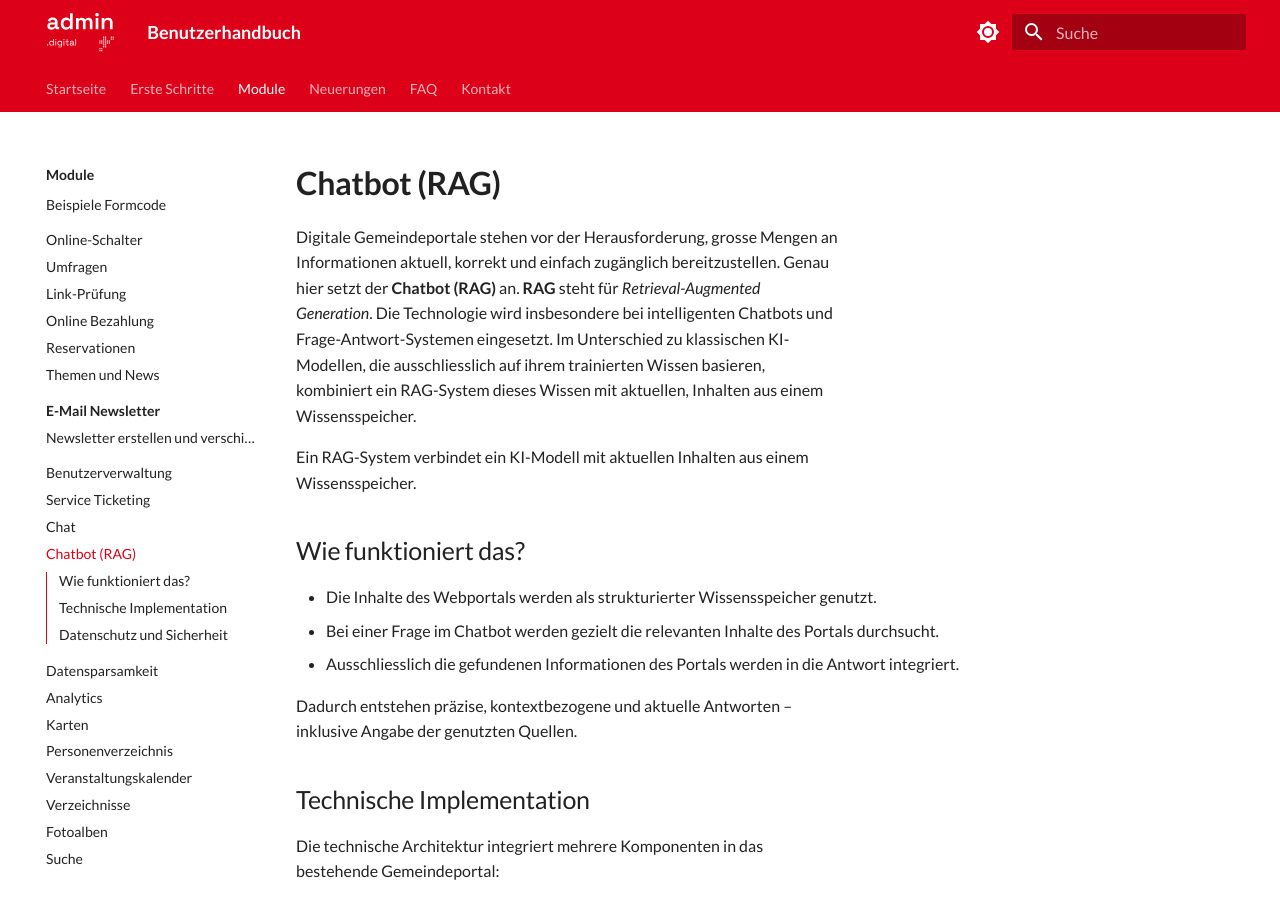
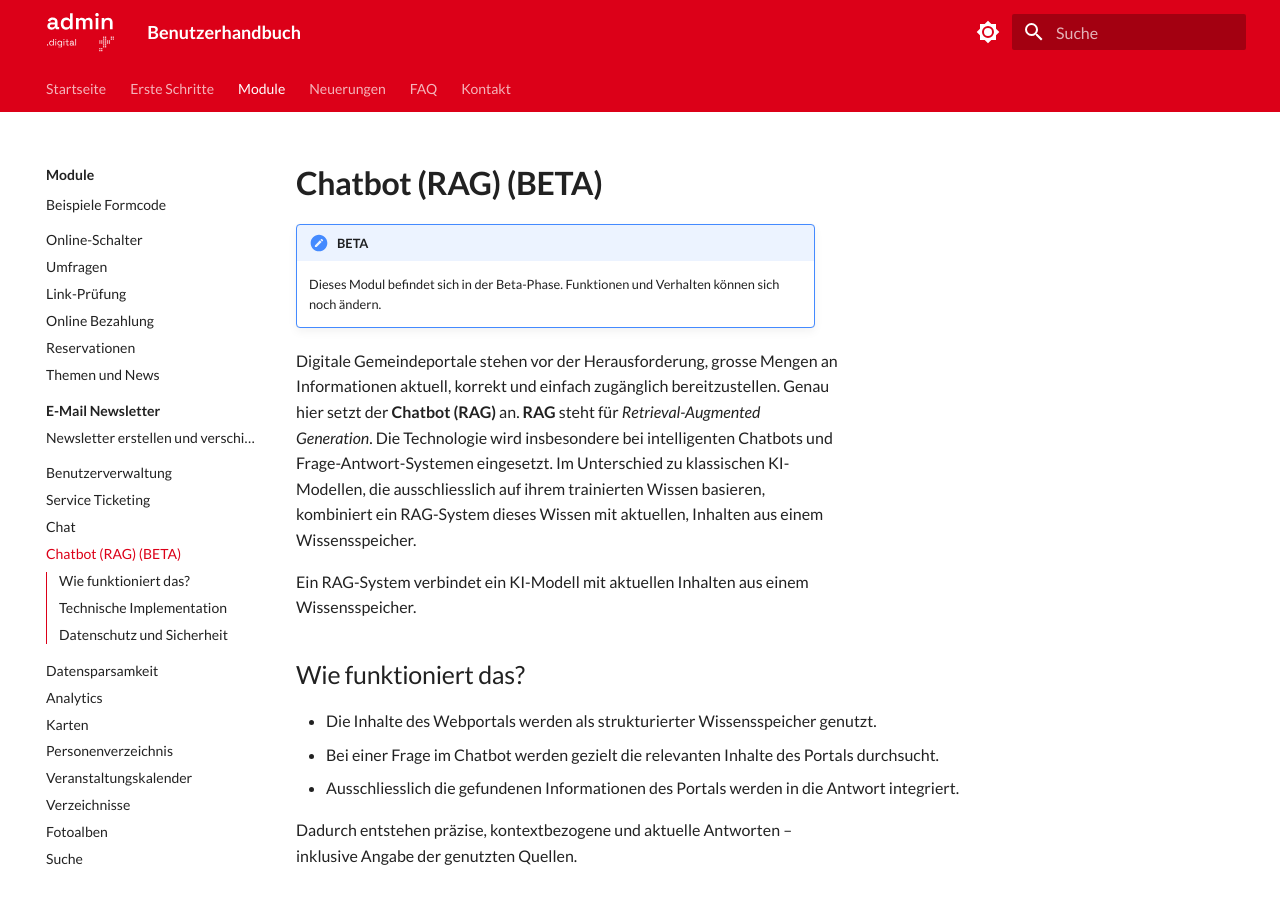
Before and after one commit to seantis/docs-admin-digital, an MkDocs documentation site: the page built from content/module/chatbot/index.md, in a window 1280 px wide and 900 px high. Built offline with MkDocs 1.6.1 and Material for MkDocs 9.7.7, drawn with Linux system fonts in a browser that asks for light colours.

Commit message:
Hinweis BETA beim Chatbot

```diff
--- a/content/module/chatbot/index.md
+++ b/content/module/chatbot/index.md
@@ -1,9 +1,12 @@
 ---
-title: Chatbot (RAG)
+title: Chatbot (RAG) (BETA)
 description: KI-Chatbot mit Retrieval-Augmented Generation auf Basis der Portal-Inhalte
 ---
 
-# Chatbot (RAG)
+# Chatbot (RAG) (BETA)
+
+!!! note "BETA"
+	Dieses Modul befindet sich in der Beta-Phase. Funktionen und Verhalten können sich noch ändern.
 
 Digitale Gemeindeportale stehen vor der Herausforderung, grosse Mengen an Informationen aktuell, korrekt und einfach zugänglich bereitzustellen. Genau hier setzt der **Chatbot (RAG)** an. **RAG** steht für *Retrieval-Augmented Generation*. Die Technologie wird insbesondere bei intelligenten Chatbots und Frage-Antwort-Systemen eingesetzt. Im Unterschied zu klassischen KI-Modellen, die ausschliesslich auf ihrem trainierten Wissen basieren, kombiniert ein RAG-System dieses Wissen mit aktuellen, Inhalten aus einem Wissensspeicher.
 
--- a/mkdocs.yml
+++ b/mkdocs.yml
@@ -94,7 +94,7 @@ nav:
       - Benutzerverwaltung: module/benutzerverwaltung/index.md
       - Service Ticketing: module/service-ticketing/index.md
       - Chat: module/chat/index.md
-      - Chatbot (RAG): module/chatbot/index.md
+      - Chatbot (RAG) (BETA): module/chatbot/index.md
       - Datensparsamkeit: module/datensparsamkeit/index.md
       - Analytics: module/analytics/index.md
       - Karten: module/karten/index.md
```
Also changed, not shown: content/module/index.md (+1 -1 lines).
